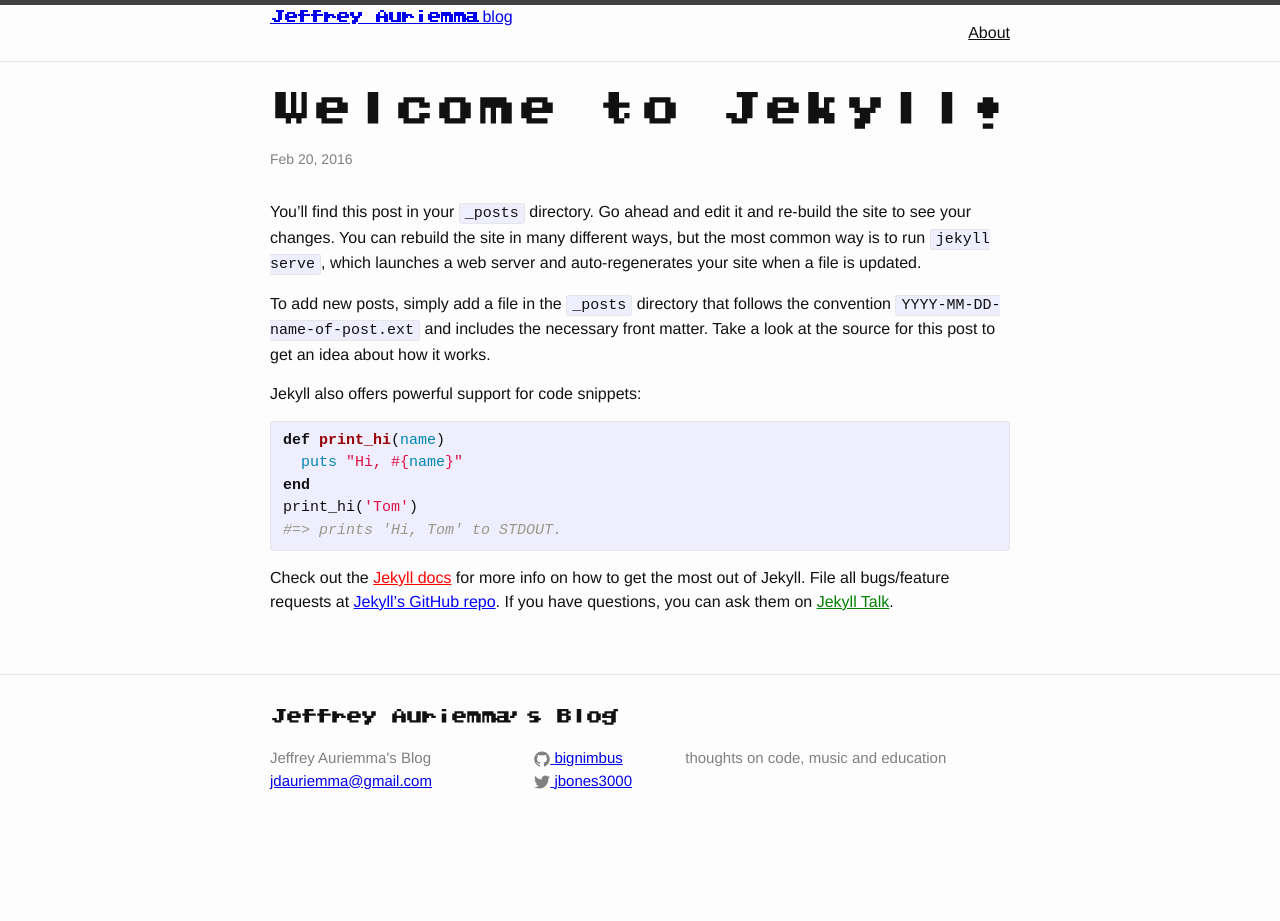
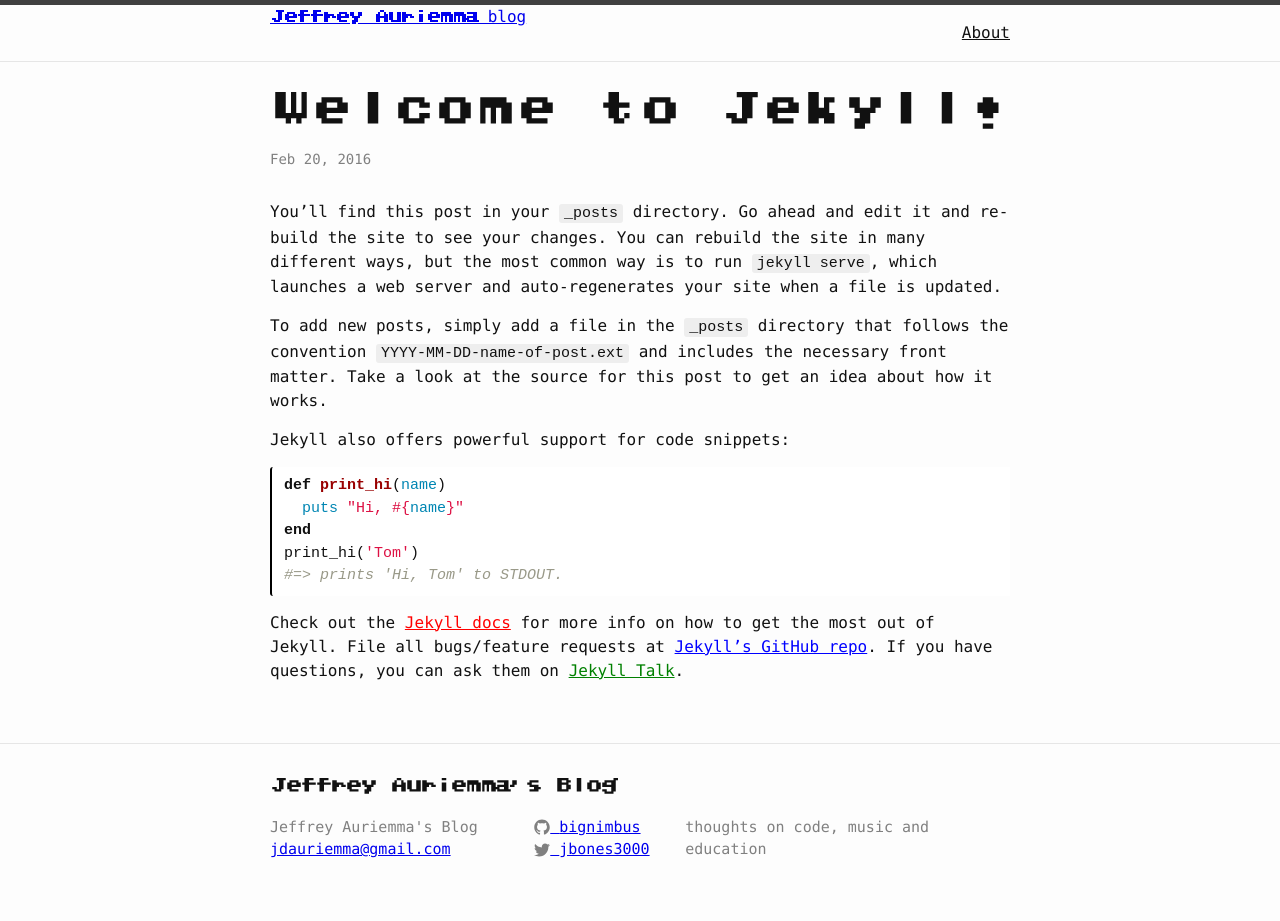
Before and after one commit to bignimbus/bignimbus.github.io, a Jekyll site: the page built from _posts/2016-02-20-welcome-to-jekyll.markdown, in a window 1280 px wide. Built offline with Jekyll 4.4.1, drawn with Linux system fonts in a browser that asks for light colours; nearby versions of some CDN libraries; Markdown is read by kramdown in place of the engine named in the settings; before the commit the page ends 900 px from its top, so only the background shows below that.

Commit message:
more styles

```diff
--- a/_sass/_base.scss
+++ b/_sass/_base.scss
@@ -111,21 +111,22 @@
  */
 pre,
 code {
-    font-size: 15px;
-    border: 1px solid $grey-color-light;
-    border-radius: 3px;
-    background-color: #eef;
+  font-size: 15px;
+  border-radius: 3px;
 }
 
 code {
-    padding: 1px 5px;
+  background: #eee;
+  padding: 1px 5px;
 }
 
 pre {
-    padding: 8px 12px;
-    overflow-x: auto;
+  border-left: 2px solid #000;
+  padding: 8px 12px;
+  overflow-x: auto;
 
     > code {
+        background: #fff;
         border: 0;
         padding-right: 0;
         padding-left: 0;
--- a/css/main.scss
+++ b/css/main.scss
@@ -6,7 +6,7 @@
 
 
 // Our variables
-$base-font-family: "Helvetica Neue", Helvetica, Arial, sans-serif;
+$base-font-family: Monaco, Consolas, "Lucida Console", monospace;
 $base-font-size:   16px;
 $base-font-weight: 400;
 $small-font-size:  $base-font-size * 0.875;
```
